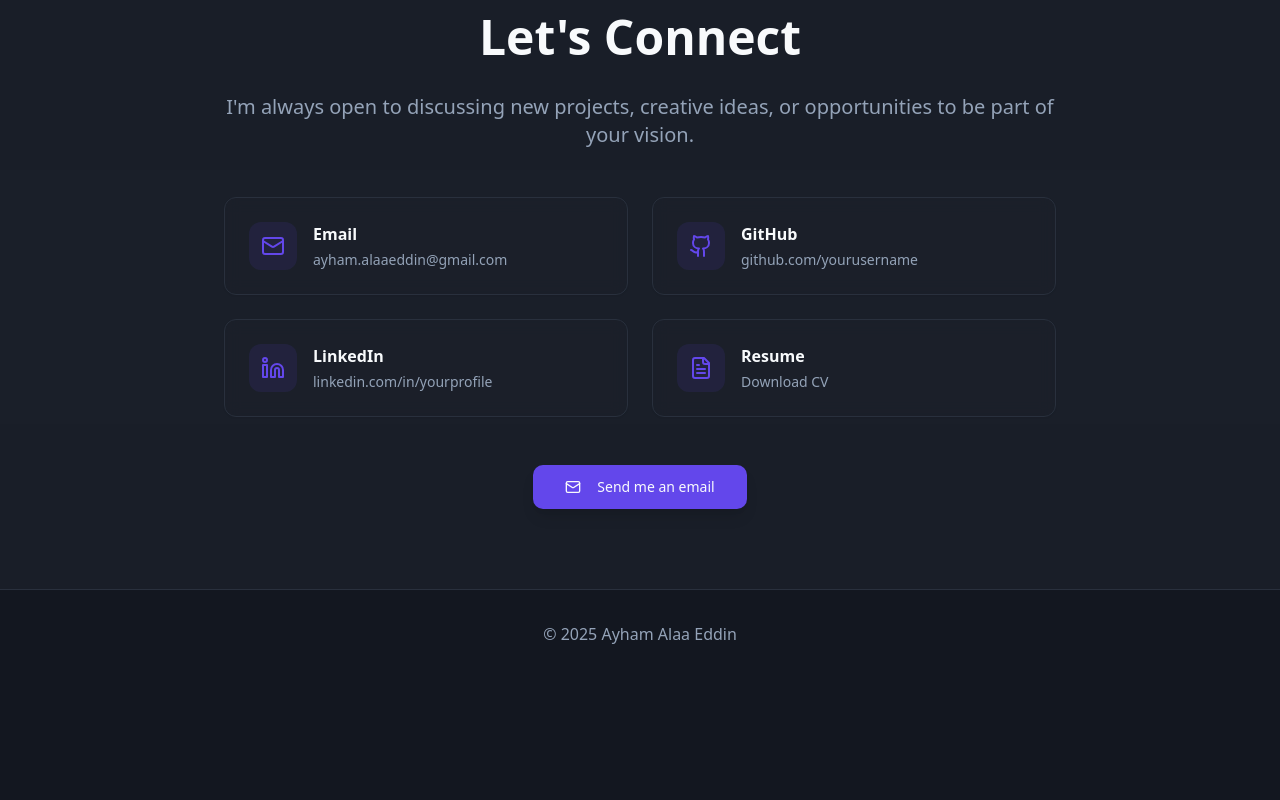
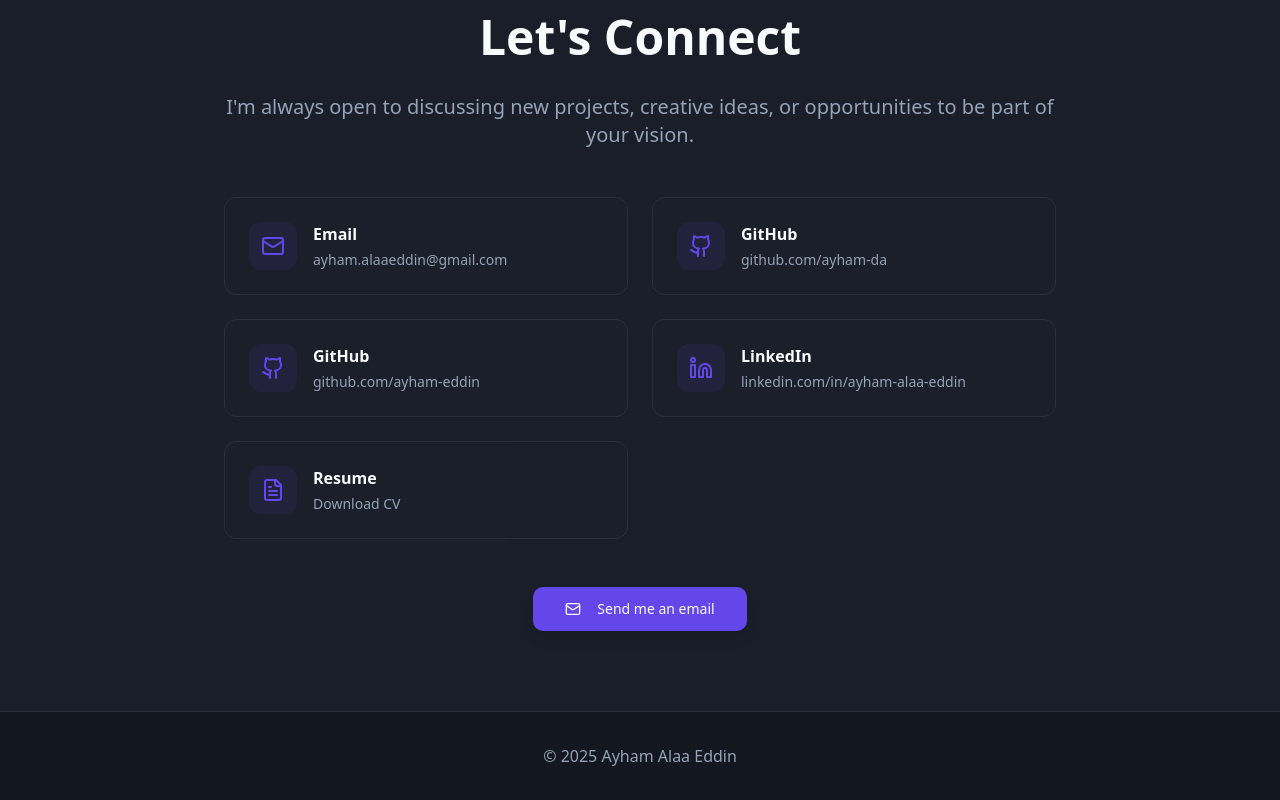
Before and after one commit to ayham-eddin/ayham-alaaeddin, a React (Vite) app: page / in a window 1280 px wide. Shown: the part 2879-3679 px from the top of the page. Before the commit the page ends 3557 px from the top, so only its background shows below. Built offline with nearby package versions, Linux system fonts and the light colour scheme; the HTML template or start-up script is replaced by a standard one.

Commit message:
edit contact

```diff
--- a/src/components/Contact.tsx
+++ b/src/components/Contact.tsx
@@ -1,6 +1,7 @@
 import { Button } from "@/components/ui/button";
 import { Card, CardContent } from "@/components/ui/card";
 import { Github, Linkedin, Mail, FileText } from "lucide-react";
+import cv from "../assets/cv.pdf";
 
 const Contact = () => {
   const contactMethods = [
@@ -13,20 +14,26 @@ const Contact = () => {
     {
       icon: Github,
       label: "GitHub",
-      value: "github.com/yourusername",
-      href: "https://github.com"
+      value: "github.com/ayham-da",
+      href: "https://github.com/ayham-da"
+    },
+    {
+      icon: Github,
+      label: "GitHub",
+      value: "github.com/ayham-eddin",
+      href: "https://github.com/ayham-eddin"
     },
     {
       icon: Linkedin,
       label: "LinkedIn",
-      value: "linkedin.com/in/yourprofile",
-      href: "https://linkedin.com"
+      value: "linkedin.com/in/ayham-alaa-eddin",
+      href: "https://www.linkedin.com/in/ayham-alaa-eddin/"
     },
     {
       icon: FileText,
       label: "Resume",
       value: "Download CV",
-      href: "#"
+      href: cv
     }
   ];
 
@@ -73,7 +80,7 @@ const Contact = () => {
             className="bg-primary hover:bg-primary/90 shadow-lg hover:shadow-glow transition-all"
             asChild
           >
-            <a href="mailto:your.email@example.com">
+            <a href="mailto:ayham.alaaeddin@gmail.com">
               <Mail className="w-5 h-5 mr-2" />
               Send me an email
             </a>
```
Also changed, not shown: 1 other file (tests, documents, lock files or other folders).
